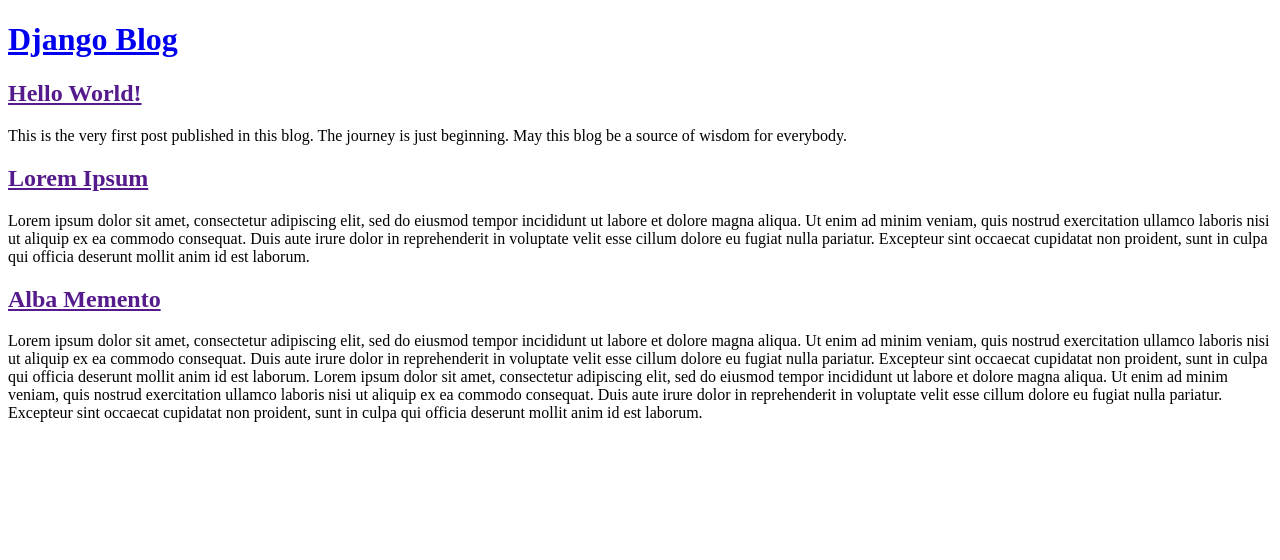
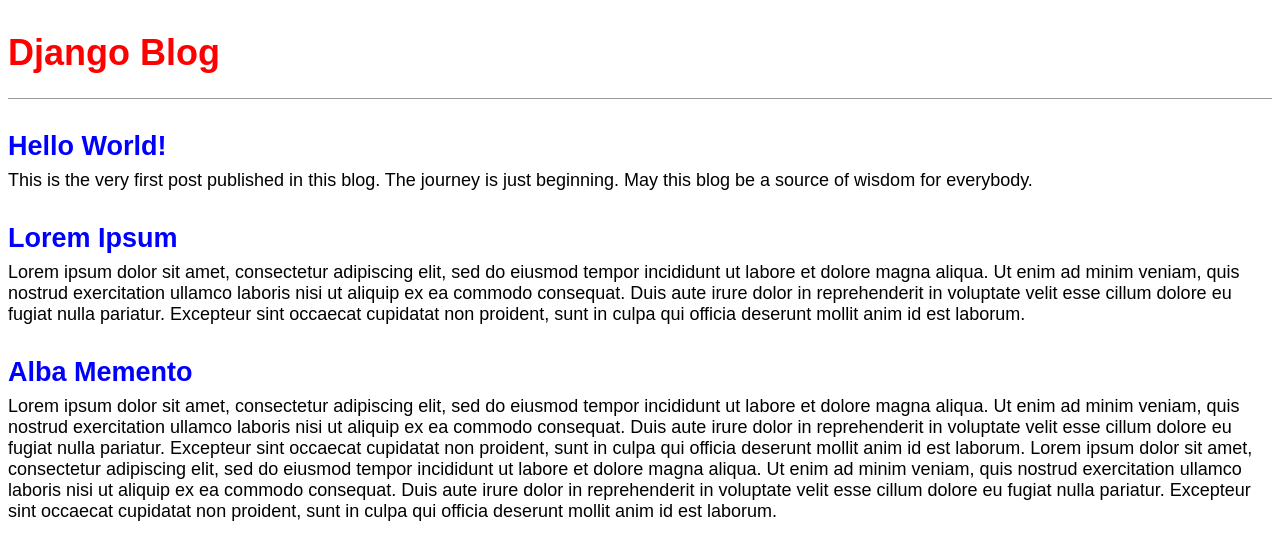
Before and after one commit to ever-eduardo/python-labs, a Django app: page / in a window 1280 px wide. Shown: the top 560 px of the page. Run offline with Django 4.2, Linux system fonts and the light colour scheme; data comes from the database, SQL or seed files in the repository.

Commit message:
Update base.css

```diff
--- /dev/null
+++ b/web development/django/blog/static/css/base.css
@@ -0,0 +1,38 @@
+body {
+    font-family: "Source Sans Pro", sans-serif;
+    font-size: 18px;
+}
+
+header {
+    border-bottom: 1px solid #999;
+    margin-bottom: 2rem;
+    display: flex;
+}
+
+header h1 a {
+    color: red;
+    text-decoration: none;
+}
+
+.post-entry {
+    margin-bottom: 2rem;
+}
+
+.post-entry h2 {
+    margin: 0.5rem 0;
+}
+
+.post-entry h2:hover {
+    color: red;
+}
+
+.post-entry h2 a,
+.post-entry h2 a:visited {
+    color: blue;
+    text-decoration: none;
+}
+
+.post-entry p {
+    margin: 0;
+    font-weight: 400;
+}
--- a/web development/django/blog/templates/base.html
+++ b/web development/django/blog/templates/base.html
@@ -1,8 +1,11 @@
+{% load static %}
 <!DOCTYPE html>
 <html lang="en">
 <head>
     <meta charset="UTF-8">
     <meta name="viewport" content="width=device-width, initial-scale=1.0">
+    <link rel="stylesheet" href="{% static 'css/base.css' %}">
+    <link rel="stylesheet" href="https://fonts.googleapis.com/css?famlily=Source+Sans+Pro:400">
     <title>Django Blog</title>
 </head>
 <body>
```
